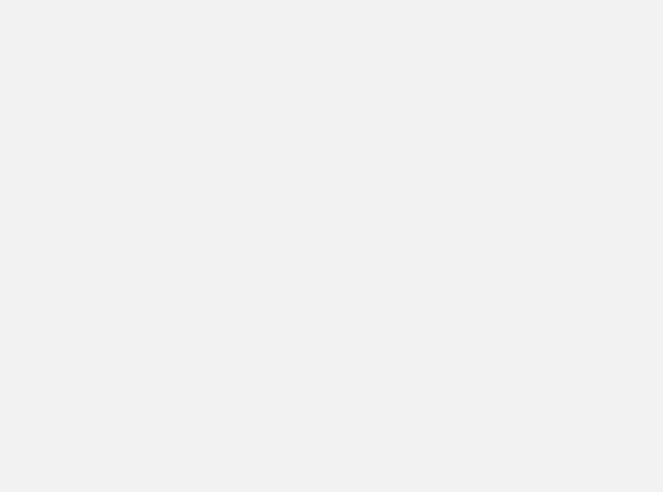
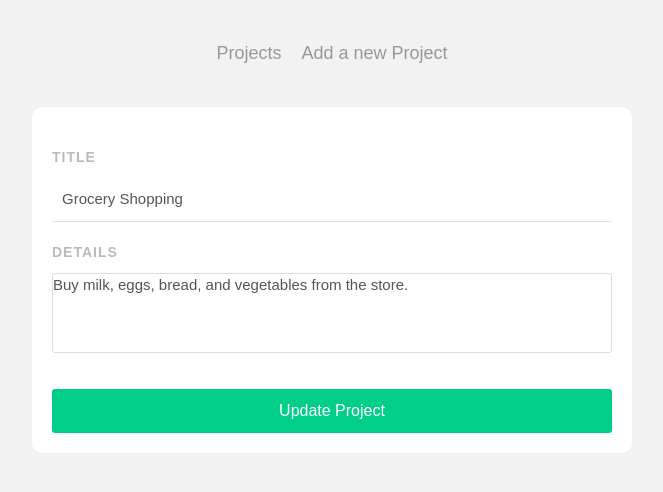
Before and after one commit to mafari10/Vue-PlannerApp, a Vue app: page /edit/1 in a window 1280 px wide. Before the commit this address had no page. Shown: the top 492 px of the page, without its empty margins (308-971 px from the left). Built offline with nearby package versions, Linux system fonts and the light colour scheme; data requests are answered from the project's data file.

Commit message:
Project Completion.

```diff
--- a/src/App.vue
+++ b/src/App.vue
@@ -1,9 +1,32 @@
 <template>
+  <Navbar />
   <router-view />
 </template>
 
 <script>
+import Navbar from "./components/Navbar.vue";
+export default {
+  components: {
+    Navbar,
+  },
+};
 </script>
 
-<style scoped>
+<style >
+body {
+  background: #f2f2f2;
+}
+#app {
+  font-family: Avenir, Arial, Helvetica, sans-serif;
+  -webkit-font-smoothing: antialiased;
+  -moz-osx-font-smoothing: grayscale;
+  margin: 30px auto;
+  max-width: 600px;
+  color: #555;
+}
+@media screen and (min-width: 1024px) {
+  body {
+    place-items: center;
+  }
+}
 </style>
--- a/src/assets/main.css
+++ b/src/assets/main.css
@@ -1,19 +1 @@
 @import "./base.css";
-
-body {
-  background: #f2f2f2;
-}
-#app {
-  font-family: Avenir, Arial, Helvetica, sans-serif;
-  -webkit-font-smoothing: antialiased;
-  -moz-osx-font-smoothing: grayscale;
-  margin: auto;
-  max-width: 600px;
-  color: #555;
-}
-@media screen and (min-width: 1024px) {
-  body {
-    display: flex;
-    place-items: center;
-  }
-}
--- /dev/null
+++ b/src/components/FilterNav.vue
@@ -0,0 +1,49 @@
+<template>
+  <nav class="filter-nav">
+    <button @click="updateFilter('all')" :class="{ active: current === 'all' }">
+      View All
+    </button>
+    <button
+      @click="updateFilter('completed')"
+      :class="{ active: current === 'completed' }"
+    >
+      Completed
+    </button>
+    <button
+      @click="updateFilter('ongoing')"
+      :class="{ active: current === 'ongoing' }"
+    >
+      Ongoing
+    </button>
+  </nav>
+</template>
+
+<script>
+export default {
+  props: ["current"],
+  data() {},
+  methods: {
+    updateFilter(by) {
+      this.$emit("filter", by);
+    },
+  },
+};
+</script>
+
+<style scoped>
+.filter-nav button {
+  background: none;
+  border: none;
+  color: #bbb;
+  outline: none;
+  font-size: 12px;
+  text-transform: uppercase;
+  margin-right: 10px;
+  letter-spacing: 1px;
+  font-weight: bold;
+  cursor: pointer;
+}
+.filter-nav button.active {
+  color: #555;
+}
+</style>
--- /dev/null
+++ b/src/components/Navbar.vue
@@ -0,0 +1,28 @@
+<template>
+  <nav class="main_nav">
+    <router-link :to="{ name: 'home' }">Projects</router-link>
+    <router-link :to="{ name: 'add' }">Add a new Project</router-link>
+  </nav>
+</template>
+
+<script>
+export default {};
+</script>
+
+<style scoped>
+.main_nav {
+  text-align: center;
+  margin: 40px auto;
+}
+.main_nav a {
+  display: inline-block;
+  text-decoration: none;
+  color: #999;
+  font-size: 18px;
+  margin: 0 10px;
+}
+a.router-link-active {
+  border-bottom: 2px solid #00ce89;
+  padding-bottom: 4px;
+}
+</style>
--- a/src/components/SingleProject.vue
+++ b/src/components/SingleProject.vue
@@ -5,7 +5,9 @@
         {{ project.title }}
       </h3>
       <div class="icons">
-        <span class="material-icons">edit</span>
+        <router-link :to="{ name: 'edit', params: { id: project.id } }">
+          <span class="material-icons">edit</span>
+        </router-link>
         <span class="material-icons" @click="deleteItem">delete</span>
         <span
           class="material-icons"
@@ -23,8 +25,10 @@
 
 <script>
 import axios from "axios";
+import EditProject from "@/views/EditProject.vue";
 export default {
   props: ["project"],
+  components: { EditProject },
   data() {
     return {
       show: true,
--- a/src/router/index.js
+++ b/src/router/index.js
@@ -1,5 +1,7 @@
 import { createRouter, createWebHistory } from "vue-router";
 import HomeView from "../views/HomeView.vue";
+import AddView from "@/views/AddView.vue";
+import EditProject from "@/views/EditProject.vue";
 
 const router = createRouter({
   history: createWebHistory(import.meta.env.BASE_URL),
@@ -9,6 +11,17 @@ const router = createRouter({
       name: "home",
       component: HomeView,
     },
+    {
+      path: "/add",
+      name: "add",
+      component: AddView,
+    },
+    {
+      path: "/edit/:id",
+      name: "edit",
+      component: EditProject,
+      props: true,
+    },
   ],
 });
 
--- /dev/null
+++ b/src/views/AddView.vue
@@ -0,0 +1,90 @@
+<template>
+  <div class="form_container">
+    <form @submit.prevent="handleSubmit">
+      <label for="title">Title</label>
+      <input type="text" id="title" v-model="title" required />
+      <label for="details">Details</label>
+      <textarea type="text" id="details" v-model="details" required />
+      <button type="submit">Add Project</button>
+    </form>
+  </div>
+</template>
+
+<script>
+import axios from "axios";
+export default {
+  data() {
+    return {
+      title: "",
+      details: "",
+      url: "http://localhost:3000/projects",
+    };
+  },
+  methods: {
+    async handleSubmit() {
+      let project = {
+        title: this.title,
+        details: this.details,
+        completed: false,
+      };
+      try {
+        // Posted Data to DB using axios
+        const response = await axios.post(this.url, project);
+        // Redirect to homepage if successful
+        this.$router.push("/");
+      } catch (e) {
+        console.error("Error posting project", e.message);
+      }
+    },
+  },
+};
+</script>
+
+<style  scoped>
+form {
+  padding: 20px;
+  border-radius: 10px;
+  background: #fff;
+}
+label {
+  display: block;
+  color: #bbb;
+  text-transform: uppercase;
+  font-size: 14px;
+  font-weight: bold;
+  letter-spacing: 1px;
+  margin: 20px 0 10px 0;
+}
+input {
+  padding: 10px;
+  border: 0;
+  border-bottom: 1px solid #ddd;
+  border-radius: 3px;
+  width: 100%;
+  box-sizing: border-box;
+}
+textarea {
+  resize: none;
+  width: 100%;
+  height: 80px;
+  border: 1px solid #ddd;
+  border-radius: 3px;
+  margin-bottom: 10px;
+  box-sizing: border-box;
+}
+form button {
+  display: block;
+  padding: 10px;
+  background: #00ce89;
+  color: white;
+  border: 0;
+  width: 100%;
+  border-radius: 3px;
+  font-size: 16px;
+  margin: 20px auto 0;
+  transition: all 50ms ease-in-out;
+}
+form button:hover {
+  background: #67c9a8;
+}
+</style>
--- /dev/null
+++ b/src/views/EditProject.vue
@@ -0,0 +1,97 @@
+<template>
+  <div>
+    <form @submit.prevent="handleUpdate">
+      <label for="title">Title</label>
+      <input type="text" id="title" v-model="title" required />
+      <label for="details">Details</label>
+      <textarea type="text" id="details" v-model="details" required />
+      <button type="submit">Update Project</button>
+    </form>
+  </div>
+</template>
+
+<script>
+import axios from "axios";
+export default {
+  props: ["id"],
+  data() {
+    return {
+      title: "",
+      details: "",
+      url: "http://localhost:3000/projects/" + this.id,
+    };
+  },
+
+  async mounted() {
+    try {
+      const response = await axios.get(this.url);
+      this.title = response.data.title;
+      this.details = response.data.details;
+    } catch (e) {
+      console.error(e.message);
+    }
+  },
+  methods: {
+    async handleUpdate() {
+      try {
+        const response = await axios.patch(this.url, {
+          title: this.title,
+          details: this.details,
+        });
+        this.$router.push("/");
+      } catch (e) {
+        console.error(e.message);
+      }
+    },
+  },
+};
+</script>
+
+<style  scoped>
+form {
+  padding: 20px;
+  border-radius: 10px;
+  background: #fff;
+}
+label {
+  display: block;
+  color: #bbb;
+  text-transform: uppercase;
+  font-size: 14px;
+  font-weight: bold;
+  letter-spacing: 1px;
+  margin: 20px 0 10px 0;
+}
+input {
+  padding: 10px;
+  border: 0;
+  border-bottom: 1px solid #ddd;
+  border-radius: 3px;
+  width: 100%;
+  box-sizing: border-box;
+}
+textarea {
+  resize: none;
+  width: 100%;
+  height: 80px;
+  border: 1px solid #ddd;
+  border-radius: 3px;
+  margin-bottom: 10px;
+  box-sizing: border-box;
+}
+form button {
+  display: block;
+  padding: 10px;
+  background: #00ce89;
+  color: white;
+  border: 0;
+  width: 100%;
+  border-radius: 3px;
+  font-size: 16px;
+  margin: 20px auto 0;
+  transition: all 50ms ease-in-out;
+}
+form button:hover {
+  background: #67c9a8;
+}
+</style>
--- a/src/views/HomeView.vue
+++ b/src/views/HomeView.vue
@@ -1,11 +1,12 @@
 <template>
   <div class="home">
+    <FilterNav @filter="current = $event" :current="current" />
     <div v-if="projects.length">
-      <div v-for="project in projects" :key="project.id">
+      <div v-for="project in filteredProjects" :key="project.id">
         <SingleProject
           :project="project"
           @delete="handleDelete"
-          @completed="toggleDeleted"
+          @completed="toggleCompleted"
         />
       </div>
     </div>
@@ -15,13 +16,26 @@
 <script >
 import axios from "axios";
 import SingleProject from "../components/SingleProject.vue";
+import FilterNav from "../components/FilterNav.vue";
 export default {
   name: "Home",
-  components: { SingleProject },
+  components: { SingleProject, FilterNav },
   data() {
     return {
       projects: [],
+      current: "all",
     };
+  },
+  computed: {
+    filteredProjects() {
+      if (this.current === "completed") {
+        return this.projects.filter((project) => project.completed);
+      }
+      if (this.current === "ongoing") {
+        return this.projects.filter((project) => !project.completed);
+      }
+      return this.projects;
+    },
   },
   methods: {
     handleDelete(id) {
@@ -30,13 +44,26 @@ export default {
         return project.id !== id;
       });
     },
-    toggleDeleted(id) {
+    // toggleCompleted(id) {
+    //   // toggle completed status by returning true or false
+    //   let p = this.projects.filter((project) => {
+    //     return project.id === id;
+    //   });
+    //   p[0].completed = !p[0].completed;
+    //   console.log(p);
+    // },
+    // Using find method
+    toggleCompleted(id) {
       let p = this.projects.find((project) => {
         return project.id === id;
       });
-      p.completed = !p.completed;
+      if (p) {
+        p.completed = !p.completed;
+        console.log(p);
+      }
     },
   },
+
   async mounted() {
     try {
       const response = await axios.get("http://localhost:3000/projects");
```
